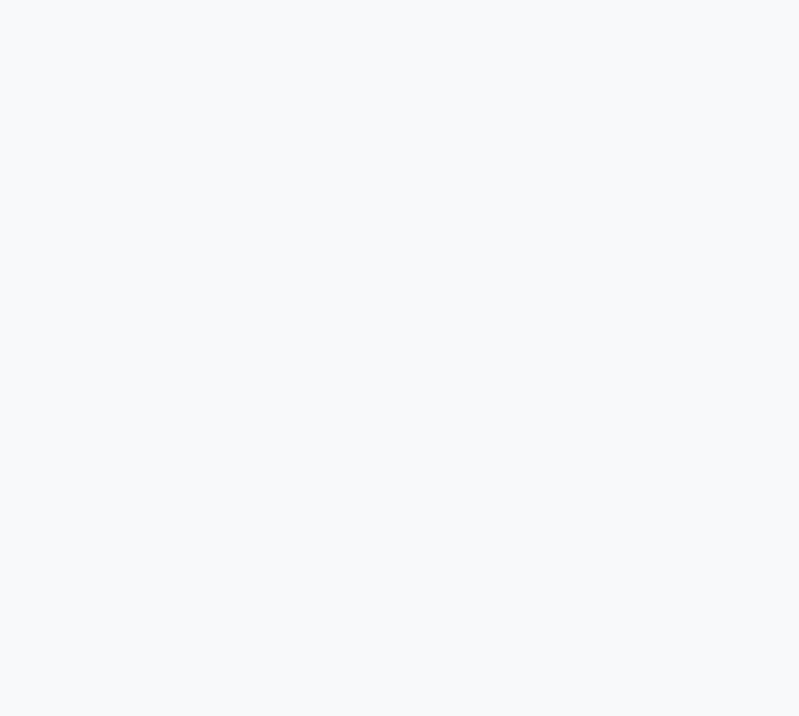
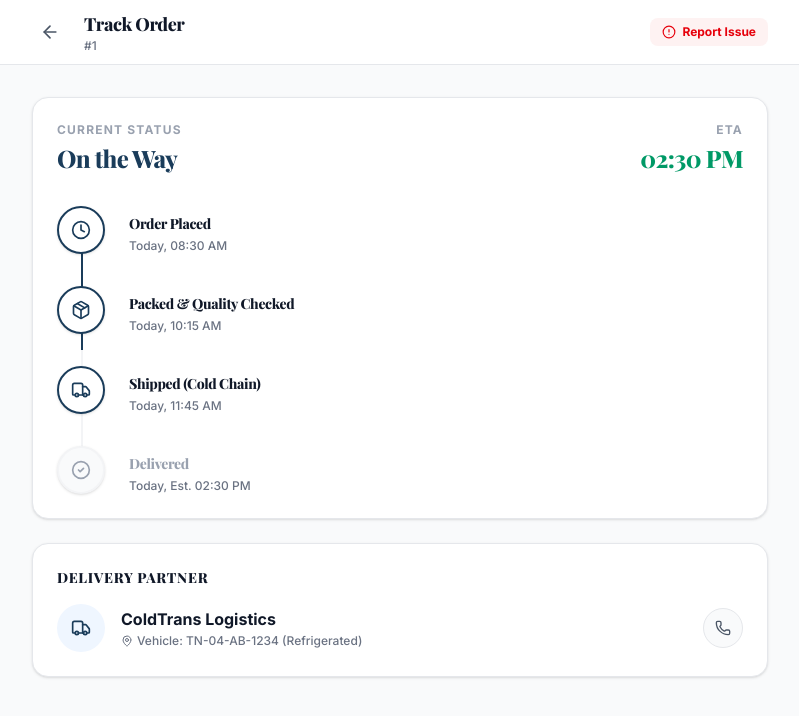
Before and after one commit to VishnuSenpaiIT/Kadal_2_Kaddai, a React (Vite) app: page /b2b/tracking/1 in a window 1280 px wide. Before the commit this address had no page. Shown: the top 716 px of the page, without its empty margins (240-1039 px from the left). Built offline with nearby package versions, Linux system fonts and the light colour scheme; a web font is replaced by a local one.

Commit message:
Create B2B order tracking interface

```diff
--- a/src/App.tsx
+++ b/src/App.tsx
@@ -8,6 +8,7 @@ import Sustainability from './pages/Sustainability';
 import Recipes from './pages/Recipes';
 import ProductDetail from './pages/ProductDetail';
 import Checkout from './pages/Checkout';
+import B2BOrderTracking from './pages/B2BOrderTracking';
 import { ToastProvider } from './components/Toast';
 
 export default function App() {
@@ -22,6 +23,7 @@ export default function App() {
           <Route path="/product/:id" element={<ProductDetail />} />
           <Route path="/checkout" element={<Checkout />} />
           <Route path="/b2b" element={<B2BDashboard />} />
+          <Route path="/b2b/tracking/:orderId?" element={<B2BOrderTracking />} />
           <Route path="/admin" element={<AdminDashboard />} />
         </Routes>
       </BrowserRouter>
--- /dev/null
+++ b/src/pages/B2BOrderTracking.tsx
@@ -0,0 +1,111 @@
+import React from 'react';
+import { useParams, useNavigate } from 'react-router-dom';
+import { ArrowLeft, CheckCircle2, Truck, Package, Clock, AlertCircle, Phone, MapPin } from 'lucide-react';
+import { cn } from '../lib/utils';
+import { useToast } from '../components/Toast';
+
+export default function B2BOrderTracking() {
+  const { orderId } = useParams();
+  const navigate = useNavigate();
+  const { showToast } = useToast();
+
+  const currentStatus = 2; // 0: Placed, 1: Packed, 2: Shipped, 3: Delivered
+
+  const stages = [
+    { title: 'Order Placed', time: '08:30 AM', date: 'Today', icon: Clock },
+    { title: 'Packed & Quality Checked', time: '10:15 AM', date: 'Today', icon: Package },
+    { title: 'Shipped (Cold Chain)', time: '11:45 AM', date: 'Today', icon: Truck },
+    { title: 'Delivered', time: 'Est. 02:30 PM', date: 'Today', icon: CheckCircle2 }
+  ];
+
+  return (
+    <div className="min-h-screen bg-gray-50 font-sans text-gray-900 pb-20">
+      {/* Header */}
+      <header className="bg-white border-b border-gray-200 sticky top-0 z-50">
+        <div className="max-w-3xl mx-auto px-4 h-16 flex items-center justify-between">
+          <div className="flex items-center gap-4">
+            <button onClick={() => navigate(-1)} className="p-2 hover:bg-gray-100 rounded-lg transition-colors cursor-pointer">
+              <ArrowLeft size={20} className="text-gray-600" />
+            </button>
+            <div>
+              <h1 className="text-lg font-bold">Track Order</h1>
+              <p className="text-xs text-gray-500 font-medium">#{orderId || 'B2B-8830'}</p>
+            </div>
+          </div>
+          <button
+            onClick={() => showToast('Opening issue report form...', 'info')}
+            className="flex items-center gap-1.5 text-xs font-bold text-red-600 bg-red-50 px-3 py-1.5 rounded-lg hover:bg-red-100 transition-colors cursor-pointer"
+          >
+            <AlertCircle size={14} /> Report Issue
+          </button>
+        </div>
+      </header>
+
+      <main className="max-w-3xl mx-auto px-4 py-8 space-y-6">
+
+        {/* Live Status Card */}
+        <div className="bg-white rounded-2xl p-6 border border-gray-200 shadow-sm">
+          <div className="flex items-center justify-between mb-8">
+            <div>
+              <p className="text-xs font-bold text-gray-400 uppercase tracking-widest mb-1">Current Status</p>
+              <h2 className="text-2xl font-black text-brand-primary">On the Way</h2>
+            </div>
+            <div className="text-right">
+              <p className="text-xs font-bold text-gray-400 uppercase tracking-widest mb-1">ETA</p>
+              <h2 className="text-2xl font-black text-emerald-600">02:30 PM</h2>
+            </div>
+          </div>
+
+          {/* Visual Timeline */}
+          <div className="relative">
+            <div className="absolute left-6 top-6 bottom-6 w-0.5 bg-gray-100" />
+            <div className="absolute left-6 top-6 bottom-[50%] w-0.5 bg-brand-primary" /> {/* Active Line */}
+
+            <div className="space-y-8">
+              {stages.map((stage, idx) => {
+                const isActive = idx <= currentStatus;
+                const Icon = stage.icon;
+                return (
+                  <div key={idx} className="relative flex items-start gap-6">
+                    <div className={cn(
+                      "relative z-10 w-12 h-12 rounded-full flex items-center justify-center shrink-0 shadow-sm border-2",
+                      isActive ? "bg-white border-brand-primary text-brand-primary" : "bg-gray-50 border-gray-100 text-gray-400"
+                    )}>
+                      <Icon size={20} />
+                    </div>
+                    <div className="pt-2">
+                      <h3 className={cn("font-bold text-sm", isActive ? "text-gray-900" : "text-gray-400")}>{stage.title}</h3>
+                      <p className="text-xs font-medium text-gray-500 mt-1">{stage.date}, {stage.time}</p>
+                    </div>
+                  </div>
+                )
+              })}
+            </div>
+          </div>
+        </div>
+
+        {/* Delivery Partner Details */}
+        <div className="bg-white rounded-2xl p-6 border border-gray-200 shadow-sm">
+          <h3 className="font-bold text-sm text-gray-900 mb-4 uppercase tracking-wider">Delivery Partner</h3>
+          <div className="flex items-center justify-between">
+            <div className="flex items-center gap-4">
+              <div className="w-12 h-12 bg-blue-50 rounded-full flex items-center justify-center">
+                <Truck size={20} className="text-brand-primary" />
+              </div>
+              <div>
+                <p className="font-bold text-gray-900">ColdTrans Logistics</p>
+                <div className="flex items-center gap-1 text-xs font-medium text-gray-500 mt-0.5">
+                  <MapPin size={12} /> Vehicle: TN-04-AB-1234 (Refrigerated)
+                </div>
+              </div>
+            </div>
+            <button className="w-10 h-10 rounded-full bg-gray-50 border border-gray-200 flex items-center justify-center text-gray-600 hover:bg-brand-primary hover:text-white hover:border-brand-primary transition-colors cursor-pointer">
+              <Phone size={16} />
+            </button>
+          </div>
+        </div>
+
+      </main>
+    </div>
+  );
+}
```
